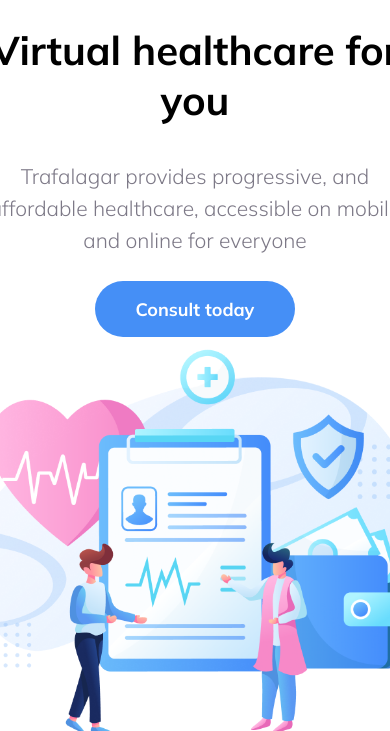
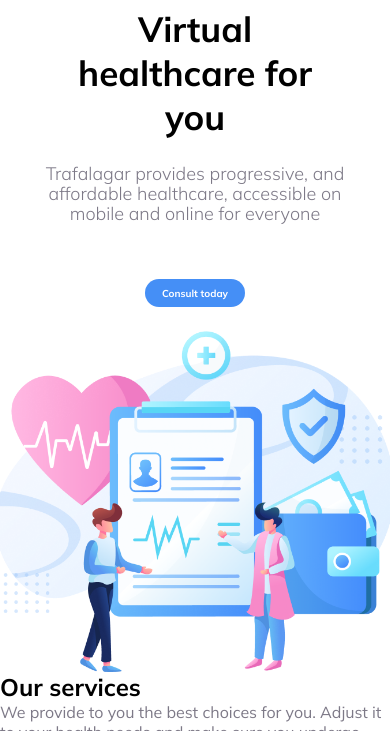
Before and after one commit to nazifatahsinturna/Trafalagar-Landing-Page, a plain HTML site: page index.html in a window 390 px wide. Shown: the part 71-802 px from the top of the page. Drawn offline with Linux system fonts and the light colour scheme; a web font is replaced by a local one.

Commit message:
header fixed for all versions

```diff
--- a/script.js
+++ b/script.js
@@ -0,0 +1,2 @@
+let nav = document.querySelector(".top-nav");
+// nav.innerHTML("");
--- a/style.css
+++ b/style.css
@@ -34,6 +34,7 @@ header {
     background-color: white;
     border: 2px solid #458FF6;
 }
+
 .heading .illustration {
     width: 693px;
     height: auto;
@@ -110,12 +111,6 @@ p {
     line-height: 32px;
     height: 96px;
  }
-
-.heading .illustration {
-    width: 600px;
-    height: auto;
-}
-
 .services {
     margin: 0 auto;
 }
@@ -170,7 +165,7 @@ li { /*all lists should not have a style*/
     grid-template-rows: auto;
 }
 
-@media(min-width: 768px) { /*for tablet*/
+@media(max-width: 1023px) { /*for tablet*/
     .heading .illustration {
         width: 350px;
         height: auto;
@@ -186,7 +181,7 @@ li { /*all lists should not have a style*/
         height: 300px;
     }
     .virtual h1 {
-        font-size: 25px;
+        font-size: 30px;
         /* padding-bottom: 12px; */
     }
 
@@ -194,9 +189,9 @@ li { /*all lists should not have a style*/
 
         width: 300px;
         padding: 12.5px 0;
-        font-size: 15px;
-        line-height: 16px;
-        height: 45px;
+        font-size: 17px;
+        line-height: 19px;
+        height: 47px;
     }
     .heading button{
         width: 100px;
@@ -219,19 +214,34 @@ li { /*all lists should not have a style*/
  }
 
  .heading .illustration{
-    width: 450px;
+    width: 400px;
+ }
+ .heading button {
+    margin-bottom: 20px;
  }
  .virtual {
     justify-content: center;
     text-align: center;
     align-items: center;
+    height: auto;
+    width: 300px;
+}
+
+.virtual h1 {
+    font-size: 35px;
+    font-weight: 650;
+    width:300px;
+    /* padding-bottom: 25px; */
+
+}
+ .virtual p {
+    width: 300px;
+    padding: 25px 0;
+    font-weight: 300;
+    font-size: 18px;
+    line-height: 20px;
+    height: 90px;
  }
-
- .virtual h1 {
-    font-size: 40px;
-    padding: 10px;
- }
-
  .ham {
     display: inline;
     height: 20px;
```
